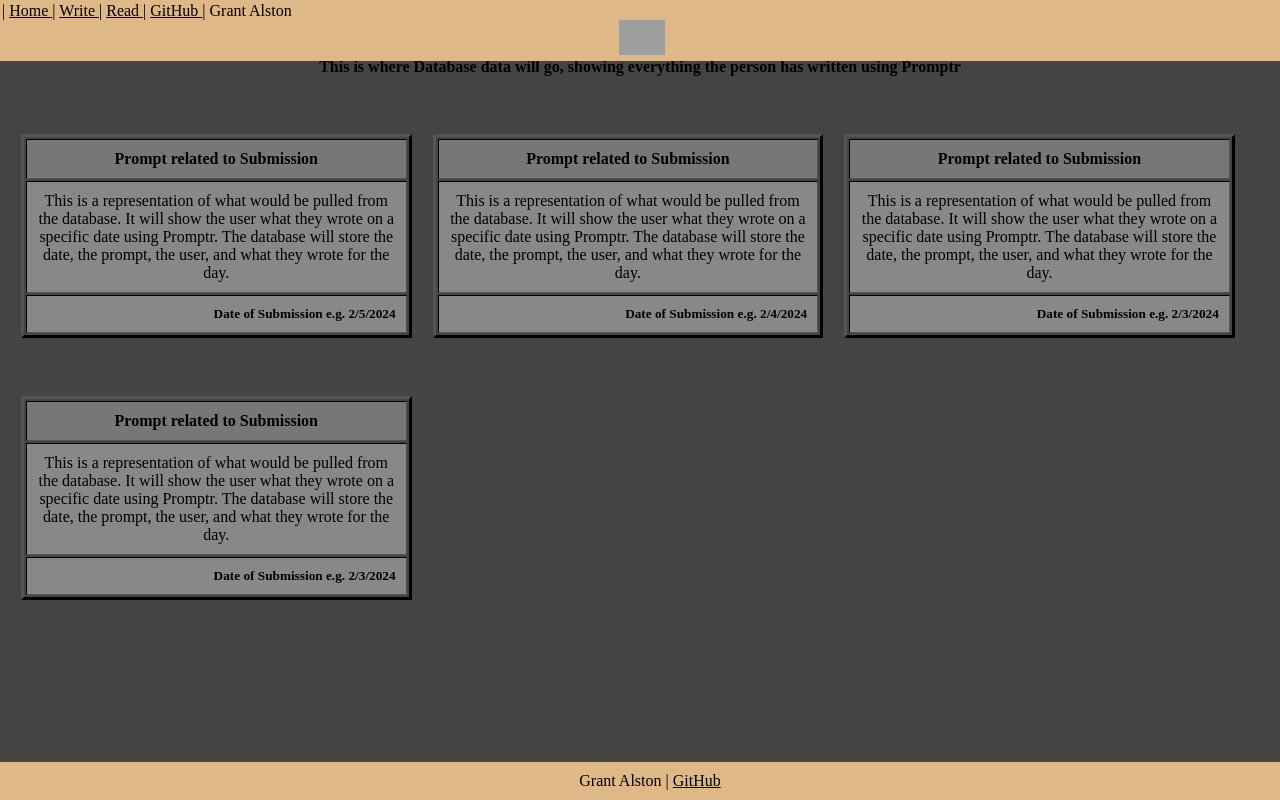
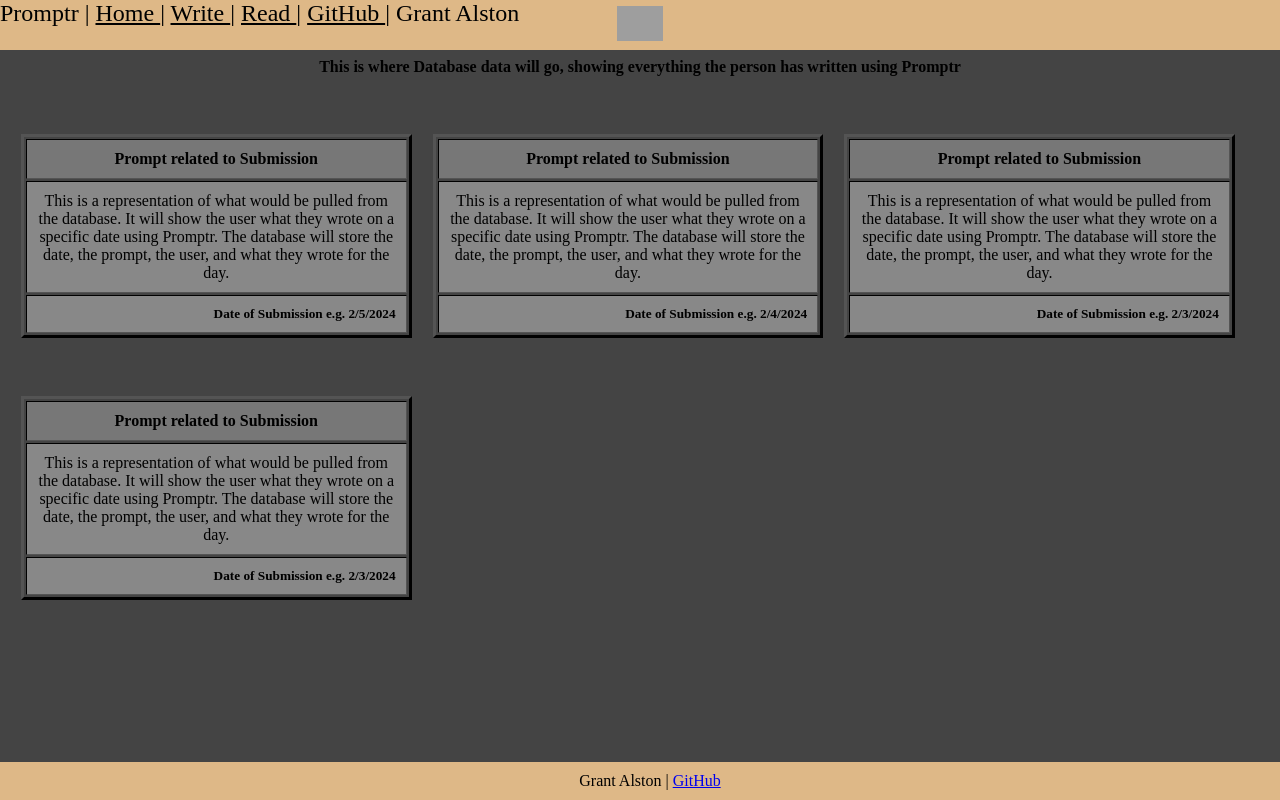
Before and after one commit to kidalonious/startup, a plain HTML site: page home.html in a window 1280 px wide. Drawn offline with Linux system fonts and the light colour scheme; grey boxes are pictures that could not be loaded.

Commit message:
Changed anchor tag styling to basic-anchor class

```diff
--- a/home.html
+++ b/home.html
@@ -9,25 +9,26 @@
 <body class="base">
     <header>
         <nav>
+            Promptr
             |
-            <a href="home.html">
+            <a href="home.html" class="basic-anchor">
                 Home
             </a>
             |
-            <a href="write.html">
+            <a href="write.html" class="basic-anchor">
                 Write
             </a>
             |
-            <a href="read.html">
+            <a href="read.html" class="basic-anchor">
             Read
             </a>
             |
-            <a href="https://github.com/kidalonious/startup" target="_blank">
+            <a href="https://github.com/kidalonious/startup" target="_blank" class="basic-anchor">
                 GitHub
             </a>
             | Grant Alston
         </nav>
-        <img src="https://www.freebiefindingmom.com/wp-content/uploads/2021/07/free-printable-royal-fancy-cursive-letters-cursive-capital-P.jpg" height="35px" alt="Promptr Logo">
+        <img src="https://www.freebiefindingmom.com/wp-content/uploads/2021/07/free-printable-royal-fancy-cursive-letters-cursive-capital-P.jpg" alt="Promptr Logo">
     </header>
     <main>
         <h4>This is where Database data will go, showing everything the person has written using Promptr</h4>
--- a/styles.css
+++ b/styles.css
@@ -4,6 +4,10 @@ body {
     padding:0;
 }
 
+img {
+    margin-top: -3%;
+    height: 35px;
+}
 
 .base {
     text-align: center;
@@ -14,20 +18,22 @@ header {
     background-color: burlywood;
     position: fixed;
     width: 100%;
-    padding: 2px;
+    padding: 0px;
+    height: 50px;
 }
 
-a {
+.basic-anchor {
     color: black;
 }
 
-a:hover {
+.basic-anchor:hover {
     font-style: italic;
     color: rgb(12, 97, 100);
 }
 
 nav {
     text-align: left;
+    font-size: x-large;
 }
 
 main {
```
Also changed, not shown: read.html (+6 -5 lines), write.html (+7 -6 lines).
